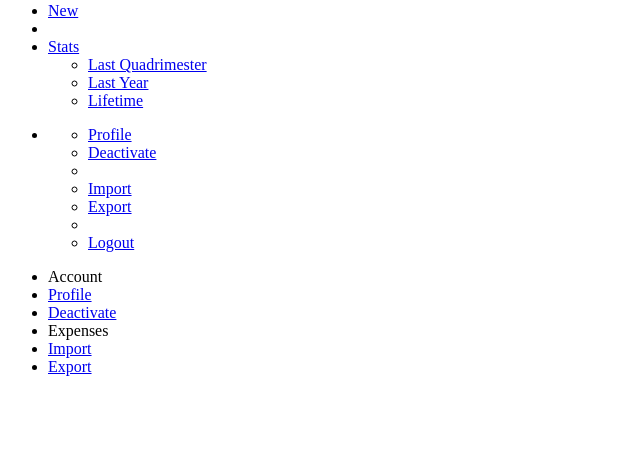
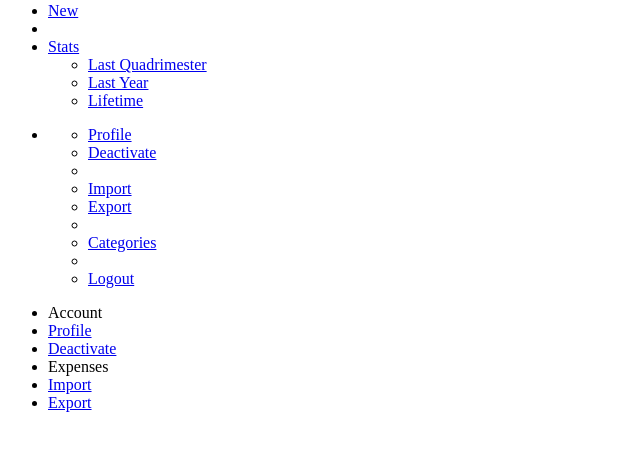
Before and after one commit to iamFIREcracker/expensio, a Python web app: template templates/controls.html in a window 1280 px wide. Shown: the part 344-800 px from the top of the page, without its empty margins (0-640 px from the left). Run offline with Jinja, Linux system fonts and the light colour scheme; the template is opened without the code that fills it, so the values that code supplies are empty; some libraries are stand-ins or nearby versions.

Commit message:
Add categories link to navbar

```diff
--- a/templates/elements/navbar.html
+++ b/templates/elements/navbar.html
@@ -38,6 +38,8 @@
                         <li><a href="/import" alt="Import">Import</a></li>
                         <li><a href="/export" alt="Export">Export</a></li>
                         <li class="divider"></li>
+                        <li><a href="/categories" alt="Categories">Categories</a></li>
+                        <li class="divider"></li>
                         <li><a href="/logout" alt="Logout">Logout</a></li>
                     </ul>
                 </li>
```
